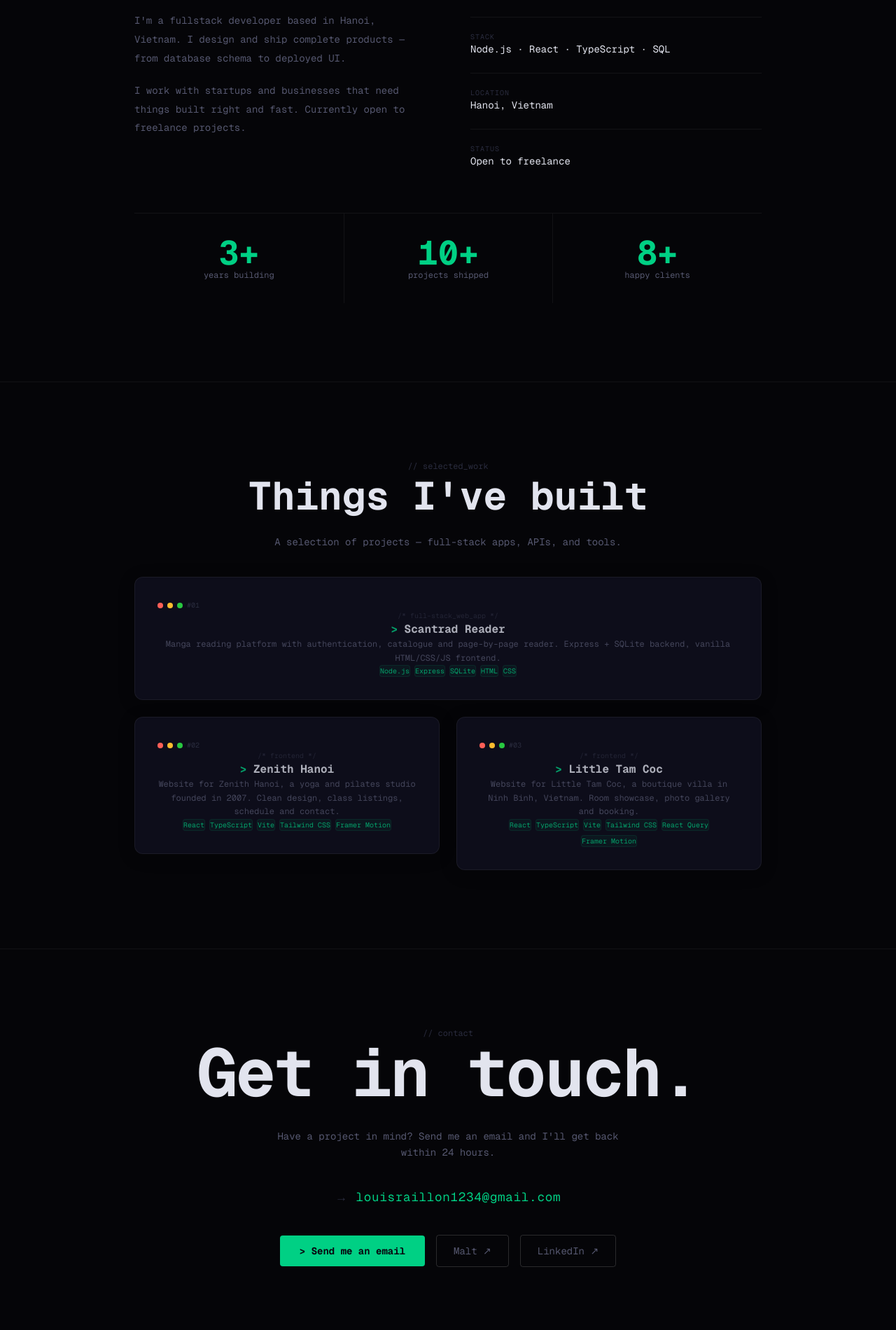
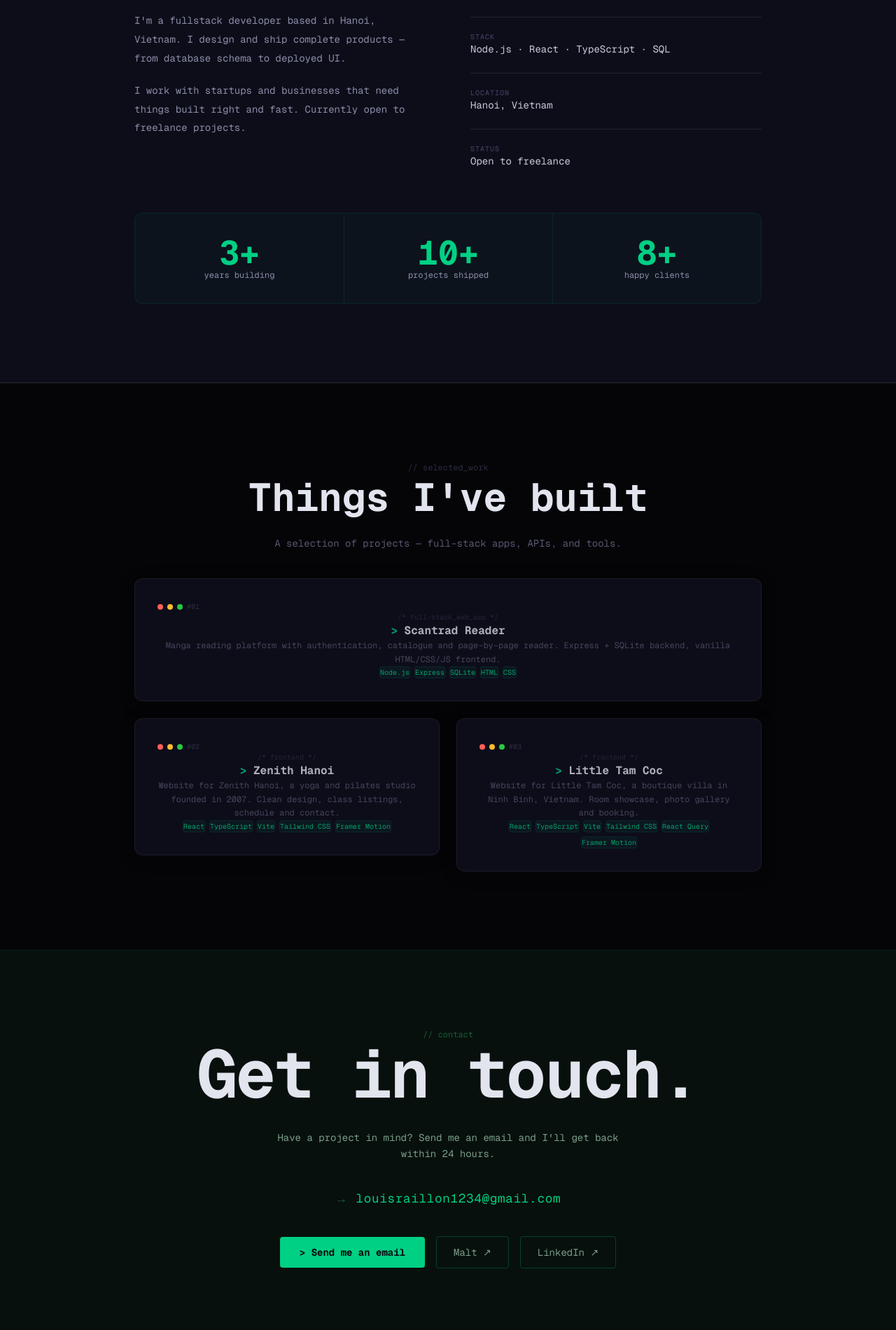
Before and after one commit to louisraillon/portfolio2, a Next.js app: page / in a window 1280 px wide. Shown: the part 1440-3340 px from the top of the page at 70% size. Built offline with nearby package versions, Linux system fonts and the light colour scheme.

Commit message:
design: lighten About + Contact sections with distinct backgrounds and boosted text contrast

```diff
--- a/components/About.tsx
+++ b/components/About.tsx
@@ -12,11 +12,16 @@ export default function About() {
     <section
       id="about"
       className="flex flex-col items-center"
-      style={{ borderTop: '1px solid rgba(255,255,255,0.05)', padding: '7rem 1.5rem' }}
+      style={{
+        padding: '7rem 1.5rem',
+        backgroundColor: '#0D0D1A',
+        borderTop: '1px solid rgba(255,255,255,0.08)',
+        borderBottom: '1px solid rgba(255,255,255,0.08)',
+      }}
     >
       <div style={{ width: '100%', maxWidth: '56rem' }}>
         <Reveal>
-          <p className="font-mono text-xs mb-4" style={{ color: '#2A2C3E' }}>// about_me</p>
+          <p className="font-mono text-xs mb-4" style={{ color: '#454766' }}>// about_me</p>
 
           <div style={{ display: 'grid', gridTemplateColumns: '1fr 1fr', gap: '4rem', alignItems: 'start' }}>
 
@@ -28,10 +33,10 @@ export default function About() {
               >
                 <span style={{ color: '#00D084' }}>{'> '}</span>Who I am
               </h2>
-              <p className="font-mono text-sm leading-relaxed" style={{ color: '#565870', lineHeight: '1.9', marginBottom: '1.25rem' }}>
+              <p className="font-mono text-sm leading-relaxed" style={{ color: '#8B8EA8', lineHeight: '1.9', marginBottom: '1.25rem' }}>
                 I&apos;m a fullstack developer based in Hanoi, Vietnam. I design and ship complete products — from database schema to deployed UI.
               </p>
-              <p className="font-mono text-sm leading-relaxed" style={{ color: '#565870', lineHeight: '1.9' }}>
+              <p className="font-mono text-sm leading-relaxed" style={{ color: '#8B8EA8', lineHeight: '1.9' }}>
                 I work with startups and businesses that need things built right and fast. Currently open to freelance projects.
               </p>
             </div>
@@ -44,9 +49,9 @@ export default function About() {
                 { label: 'Location', value: 'Hanoi, Vietnam' },
                 { label: 'Status', value: 'Open to freelance' },
               ].map(({ label, value }) => (
-                <div key={label} style={{ borderTop: '1px solid rgba(255,255,255,0.06)', paddingTop: '1.25rem' }}>
-                  <p className="font-mono text-[10px] uppercase tracking-widest mb-1" style={{ color: '#2A2C3E' }}>{label}</p>
-                  <p className="font-mono text-sm" style={{ color: '#E2E4EE' }}>{value}</p>
+                <div key={label} style={{ borderTop: '1px solid rgba(255,255,255,0.1)', paddingTop: '1.25rem' }}>
+                  <p className="font-mono text-[10px] uppercase tracking-widest mb-1" style={{ color: '#454766' }}>{label}</p>
+                  <p className="font-mono text-sm" style={{ color: '#C8CAD8' }}>{value}</p>
                 </div>
               ))}
             </div>
@@ -61,7 +66,11 @@ export default function About() {
               marginTop: '4rem',
               display: 'grid',
               gridTemplateColumns: 'repeat(3, 1fr)',
-              borderTop: '1px solid rgba(255,255,255,0.06)',
+              borderTop: '1px solid rgba(255,255,255,0.1)',
+              borderRadius: '0.75rem',
+              overflow: 'hidden',
+              background: 'rgba(0,208,132,0.03)',
+              border: '1px solid rgba(0,208,132,0.1)',
             }}
           >
             {STATS.map(({ to, suffix, label }, i) => (
@@ -69,7 +78,7 @@ export default function About() {
                 key={label}
                 style={{
                   padding: '2rem 1.5rem',
-                  borderLeft: i > 0 ? '1px solid rgba(255,255,255,0.06)' : 'none',
+                  borderLeft: i > 0 ? '1px solid rgba(0,208,132,0.1)' : 'none',
                   textAlign: 'center',
                 }}
               >
@@ -79,7 +88,7 @@ export default function About() {
                 >
                   <Counter to={to} suffix={suffix} />
                 </p>
-                <p className="font-mono text-xs mt-2" style={{ color: '#565870' }}>{label}</p>
+                <p className="font-mono text-xs mt-2" style={{ color: '#8B8EA8' }}>{label}</p>
               </div>
             ))}
           </div>
--- a/components/Contact.tsx
+++ b/components/Contact.tsx
@@ -8,12 +8,16 @@ export default function Contact() {
     <section
       id="contact"
       className="flex flex-col items-center px-6"
-      style={{ borderTop: '1px solid rgba(255,255,255,0.05)', padding: '7rem 1.5rem' }}
+      style={{
+        padding: '7rem 1.5rem',
+        backgroundColor: '#07100C',
+        borderTop: '1px solid rgba(0,208,132,0.08)',
+      }}
     >
       <div style={{ width: '100%', maxWidth: '56rem', textAlign: 'center' }}>
 
         <Reveal>
-          <p className="mb-5 font-mono text-xs" style={{ color: '#2A2C3E', textAlign: 'center' }}>
+          <p className="mb-5 font-mono text-xs" style={{ color: '#1A5C3A', textAlign: 'center' }}>
             <Typewriter text="// contact" speed={55} />
           </p>
           <h2
@@ -24,7 +28,7 @@ export default function Contact() {
           </h2>
           <p
             className="font-mono text-sm leading-relaxed"
-            style={{ color: '#565870', maxWidth: '34rem', textAlign: 'center', margin: '2rem auto 2.5rem' }}
+            style={{ color: '#7A9E8A', maxWidth: '34rem', textAlign: 'center', margin: '2rem auto 2.5rem' }}
           >
             Have a project in mind? Send me an email and I&apos;ll get back within 24 hours.
           </p>
@@ -41,7 +45,7 @@ export default function Contact() {
               letterSpacing: '0.04em',
             }}
           >
-            <span style={{ color: '#2A2C3E' }}>{'→ '}</span>
+            <span style={{ color: '#1A5C3A' }}>{'→ '}</span>
             <Typewriter text="louisraillon1234@gmail.com" speed={28} />
           </div>
         </Reveal>
@@ -59,10 +63,10 @@ export default function Contact() {
               href="https://www.malt.fr/profile/louisraillon"
               target="_blank"
               rel="noopener noreferrer"
-              className="ghost-btn rounded font-mono text-sm transition-colors duration-150"
-              style={{ border: '1px solid rgba(255,255,255,0.15)', color: '#565870', padding: '0.75rem 1.5rem' }}
-              onMouseEnter={(e) => ((e.currentTarget as HTMLElement).style.color = '#E2E4EE')}
-              onMouseLeave={(e) => ((e.currentTarget as HTMLElement).style.color = '#565870')}
+              className="rounded font-mono text-sm transition-colors duration-150"
+              style={{ border: '1px solid rgba(0,208,132,0.25)', color: '#7A9E8A', padding: '0.75rem 1.5rem' }}
+              onMouseEnter={(e) => ((e.currentTarget as HTMLElement).style.color = '#00D084')}
+              onMouseLeave={(e) => ((e.currentTarget as HTMLElement).style.color = '#7A9E8A')}
             >
               Malt ↗
             </a>
@@ -70,10 +74,10 @@ export default function Contact() {
               href="https://linkedin.com/in/louisraillon"
               target="_blank"
               rel="noopener noreferrer"
-              className="ghost-btn rounded font-mono text-sm transition-colors duration-150"
-              style={{ border: '1px solid rgba(255,255,255,0.15)', color: '#565870', padding: '0.75rem 1.5rem' }}
-              onMouseEnter={(e) => ((e.currentTarget as HTMLElement).style.color = '#E2E4EE')}
-              onMouseLeave={(e) => ((e.currentTarget as HTMLElement).style.color = '#565870')}
+              className="rounded font-mono text-sm transition-colors duration-150"
+              style={{ border: '1px solid rgba(0,208,132,0.25)', color: '#7A9E8A', padding: '0.75rem 1.5rem' }}
+              onMouseEnter={(e) => ((e.currentTarget as HTMLElement).style.color = '#00D084')}
+              onMouseLeave={(e) => ((e.currentTarget as HTMLElement).style.color = '#7A9E8A')}
             >
               LinkedIn ↗
             </a>
```
